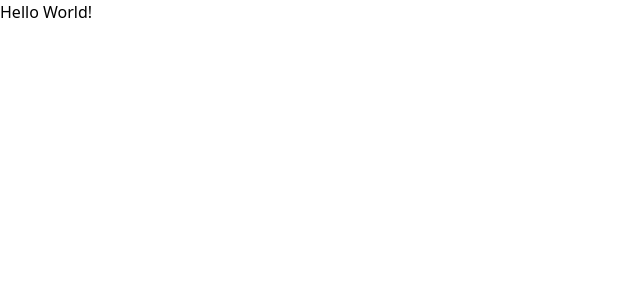
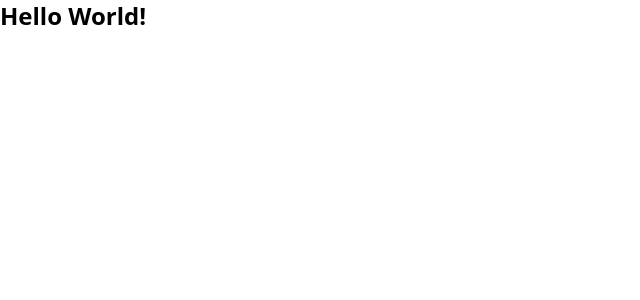
Before and after one commit to CauaRojas/CauaRojas.github.io, a Svelte app: page / in a window 1280 px wide. Shown: the top 300 px of the page, without its empty margins (0-640 px from the left). Built offline with nearby package versions, Linux system fonts and the light colour scheme.

Commit message:
changed css

```diff
--- a/src/App.svelte
+++ b/src/App.svelte
@@ -1,7 +1,7 @@
 <script lang="ts">
-    import './app.css';
+    import './index.css';
 </script>
 
 <body>
-    <h1>Hello World!</h1>
+    <h1 class="text-2xl font-bold">Hello World!</h1>
 </body>
```
Also changed, not shown: src/index.css (renamed from src/App.css).
